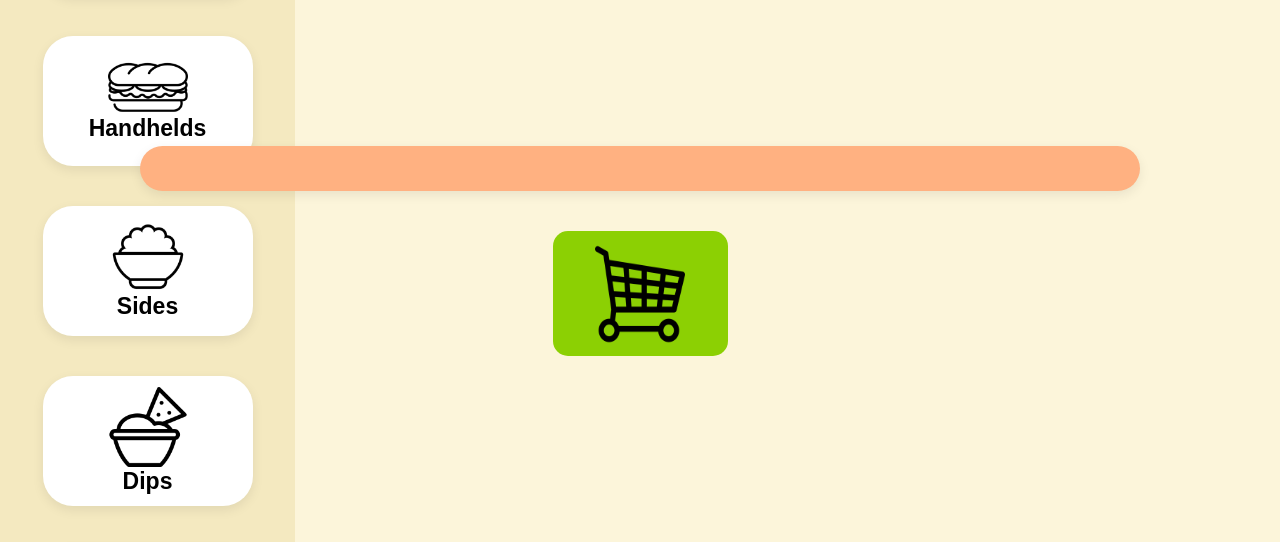
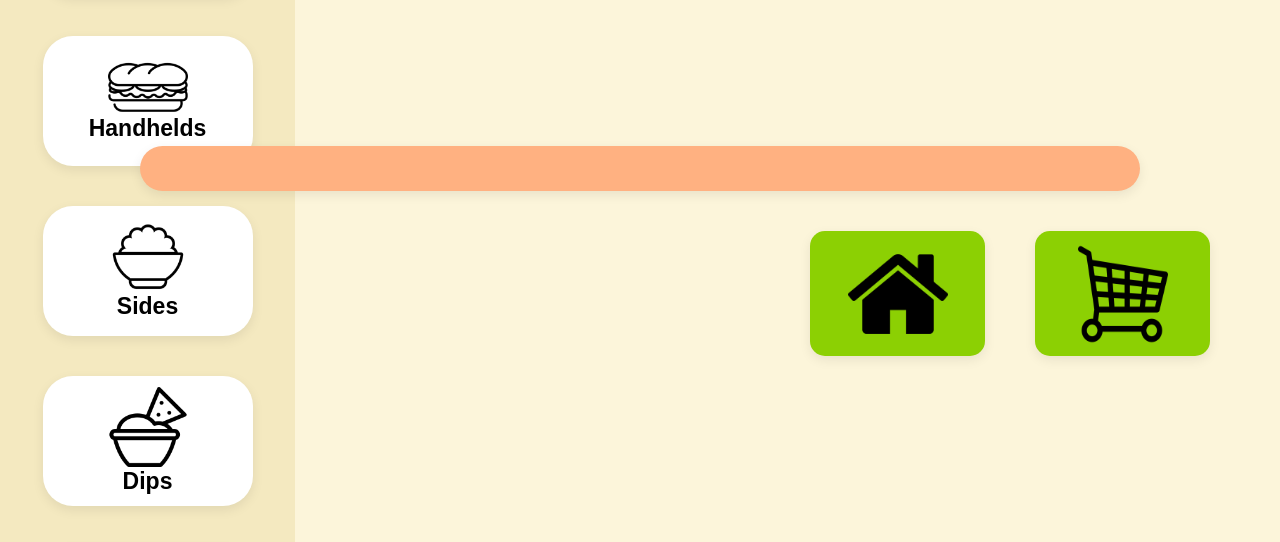
Before and after one commit to SheneB07/Healthy-humans, a PHP site: page /menu.php in a window 1280 px wide. Shown: the part 714-1256 px from the top of the page. Run offline with PHP 8.4, Linux system fonts and the light colour scheme; data that the repository does not hold is empty; some web fonts are replaced.

Commit message:
cart-funties + aanpassingen

```diff
--- a/assets/css/cart.css
+++ b/assets/css/cart.css
@@ -40,7 +40,7 @@ hr{
     width: 85%;
     background-color: #DEFF78;
     border-radius: 50px;
-    padding: 40px;
+    padding: 10px;
 
 }
 
--- a/assets/css/menu.css
+++ b/assets/css/menu.css
@@ -180,6 +180,8 @@ h1{
     display: flex;
     justify-content: center;
     align-items: center;
+    margin-right: 70px;
+    box-shadow: 0 4px 12px rgba(0, 0, 0, 0.08);
 }
 
 #cart-image{
@@ -227,3 +229,27 @@ h4{
 .left-row{
     margin-top: 5px;
 }
+
+.button-row{
+    width: 100%;
+    display: flex;
+    flex-direction: row;
+    justify-content: flex-end;
+    gap: 50px;
+}
+
+#cancel-button{
+    width: 175px;
+    height: 125px;
+    background-color: #8CD003;
+    border-radius: 15px;
+    display: flex;
+    justify-content: center;
+    align-items: center;
+    box-shadow: 0 4px 12px rgba(0, 0, 0, 0.08);
+}
+
+#cancel-image{
+    width: 100px;
+    height: auto;
+}
--- a/cart.php
+++ b/cart.php
@@ -45,7 +45,7 @@ $itemCount = count($cart);
                 <div class="cartItem" data-name="<?= htmlspecialchars($item['name'], ENT_QUOTES) ?>">
                     <div class="itemInfo">
                         <div class="itemName">
-                            <img src="<?= $item['image'] ?>" alt="cart item image">
+                            <img src="assets/img/<?= $item['image'] ?>" alt="cart item image">
                             <p><?= $item['quantity'] ?>X <?= $item['name'] ?></p>
                         </div>
                         <div class="itemCaloriesAndPrice">
--- a/menu.php
+++ b/menu.php
@@ -112,6 +112,10 @@ try {
         <h4>€ <?= htmlspecialchars($product['price']); ?></h4>
         </div>
         <div class="right-row">
+
+
+
+</form>
         <img src="assets/img/add-icon.png" id="add-button">
         </div>
     </div>
@@ -124,9 +128,15 @@ try {
     </div>
     <div class="bottombar-container">
         <div id="pink-bar"></div>
+        <div class="button-row">
+        <a href="index.php" div id="cancel-button">
+            <img src="assets/img/home-icon.png" id="cancel-image">
+        </a>
+
         <a href="cart.php" div id="cart-button">
             <img src="assets/img/cart.png" id="cart-image">
-            </a>
+        </a>
+        </div>
         </div>
     </div>
 
```
Also changed, not shown: assets/css/product.css (+10 -3 lines), product.php (+35 -1 lines), assets/img/add-icon.png, assets/img/cancel-button.png (added), assets/img/home-icon.png (added).
